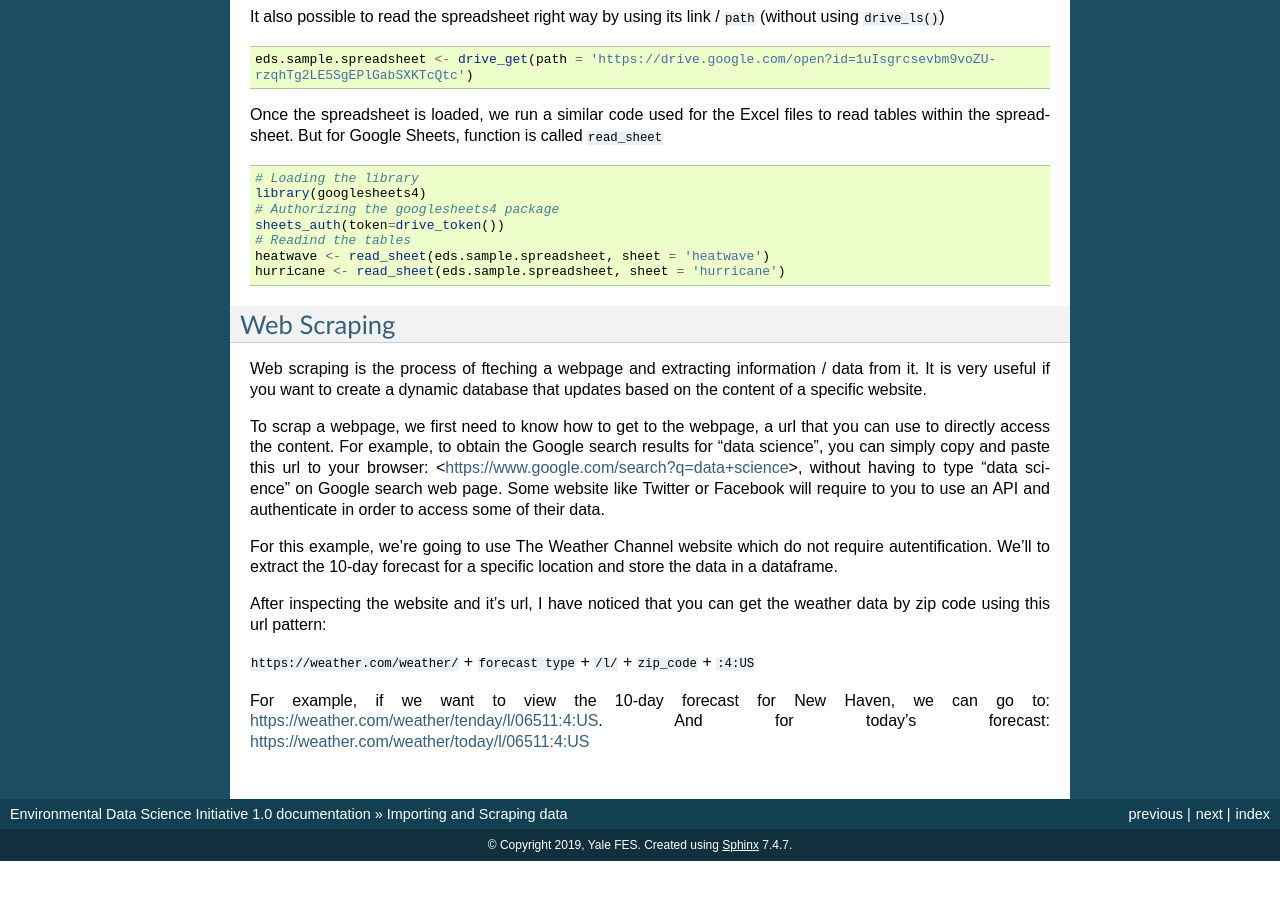
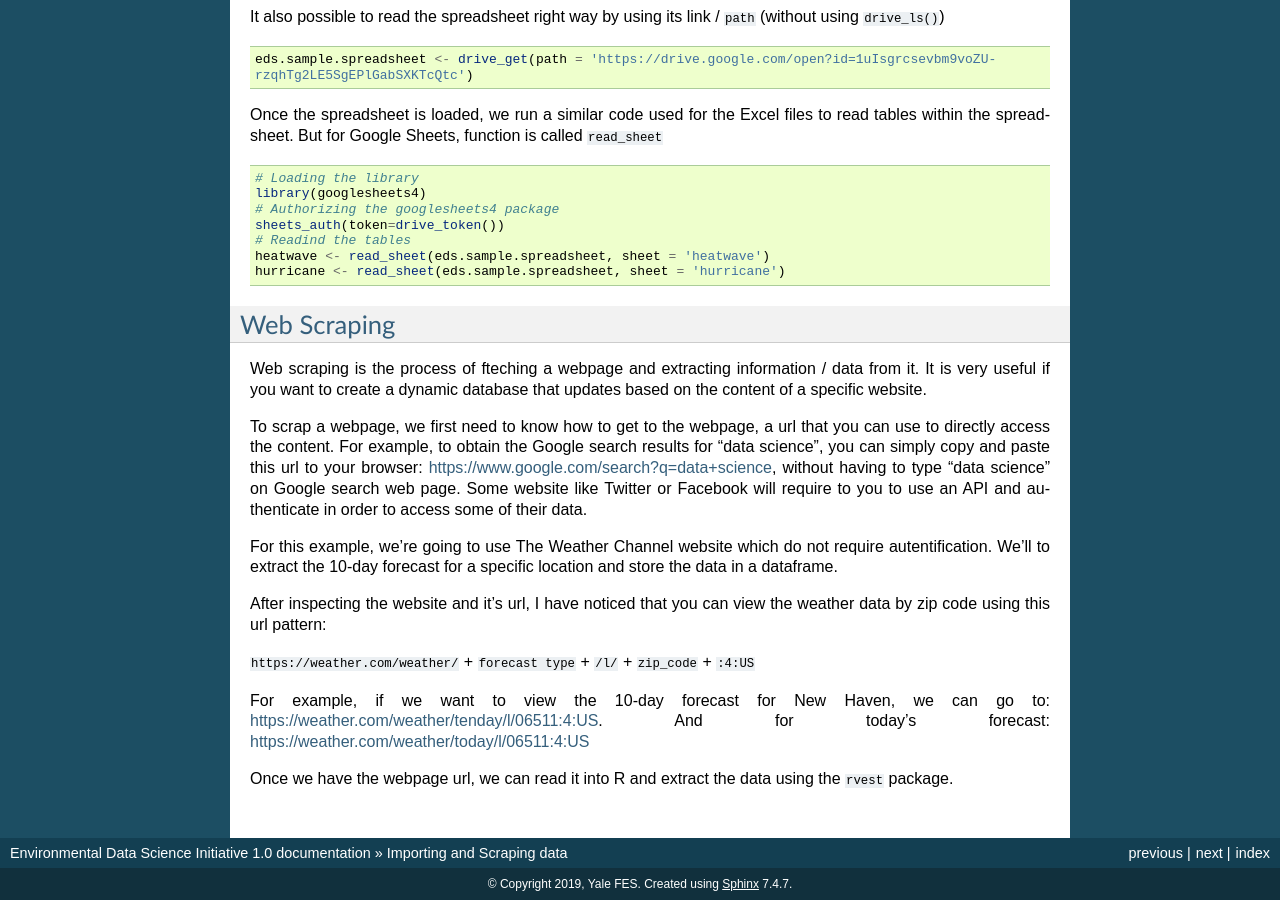
Before and after one commit to rajaoberison/edsy, a Sphinx documentation site: the page built from docs/importing_and_scraping_data.rst, in a window 1280 px wide and 900 px high, scrolled down 1929 px. Built offline with Sphinx 7.4.7, drawn with Linux system fonts in a browser that asks for light colours; before the commit the page ends 2790 px from its top, so only the background shows below that; some of the changed text lies outside the part shown.

Commit message:
Update importing_and_scraping_data.rst

```diff
--- a/docs/importing_and_scraping_data.rst
+++ b/docs/importing_and_scraping_data.rst
@@ -9,7 +9,7 @@
    :depth: 2
 
 
-CSV files
+CSV Files
 ==========
 
 Reading csv with column headers and separated by :code:`,`. These parameters are also the default values for the :code:`read.csv` function.
@@ -149,12 +149,14 @@
 
 Web scraping is the process of fteching a webpage and extracting information / data from it. It is very useful if you want to create a dynamic database that updates based on the content of a specific website.
 
-To scrap a webpage, we first need to know how to get to the webpage, a url that you can use to directly access the content. For example, to obtain the Google search results for "data science", you can simply copy and paste this url to your browser: <https://www.google.com/search?q=data+science>, without having to type "data science" on Google search web page. Some website like Twitter or Facebook will require to you to use an API and authenticate in order to access some of their data.
+To scrap a webpage, we first need to know how to get to the webpage, a url that you can use to directly access the content. For example, to obtain the Google search results for "data science", you can simply copy and paste this url to your browser: https://www.google.com/search?q=data+science, without having to type "data science" on Google search web page. Some website like Twitter or Facebook will require to you to use an API and authenticate in order to access some of their data.
 
 For this example, we're going to use The Weather Channel website which do not require autentification. We'll to extract the 10-day forecast for a specific location and store the data in a dataframe.
 
-After inspecting the website and it's url, I have noticed that you can get the weather data by zip code using this url pattern:
+After inspecting the website and it's url, I have noticed that you can view the weather data by zip code using this url pattern:
 
 :code:`https://weather.com/weather/` + :code:`forecast type` + :code:`/l/` + :code:`zip_code` + :code:`:4:US`
 
 For example, if we want to view the 10-day forecast for New Haven, we can go to: https://weather.com/weather/tenday/l/06511:4:US. And for today's forecast: https://weather.com/weather/today/l/06511:4:US
+
+Once we have the webpage url, we can read it into R and extract the data using the :code:`rvest` package.
```
